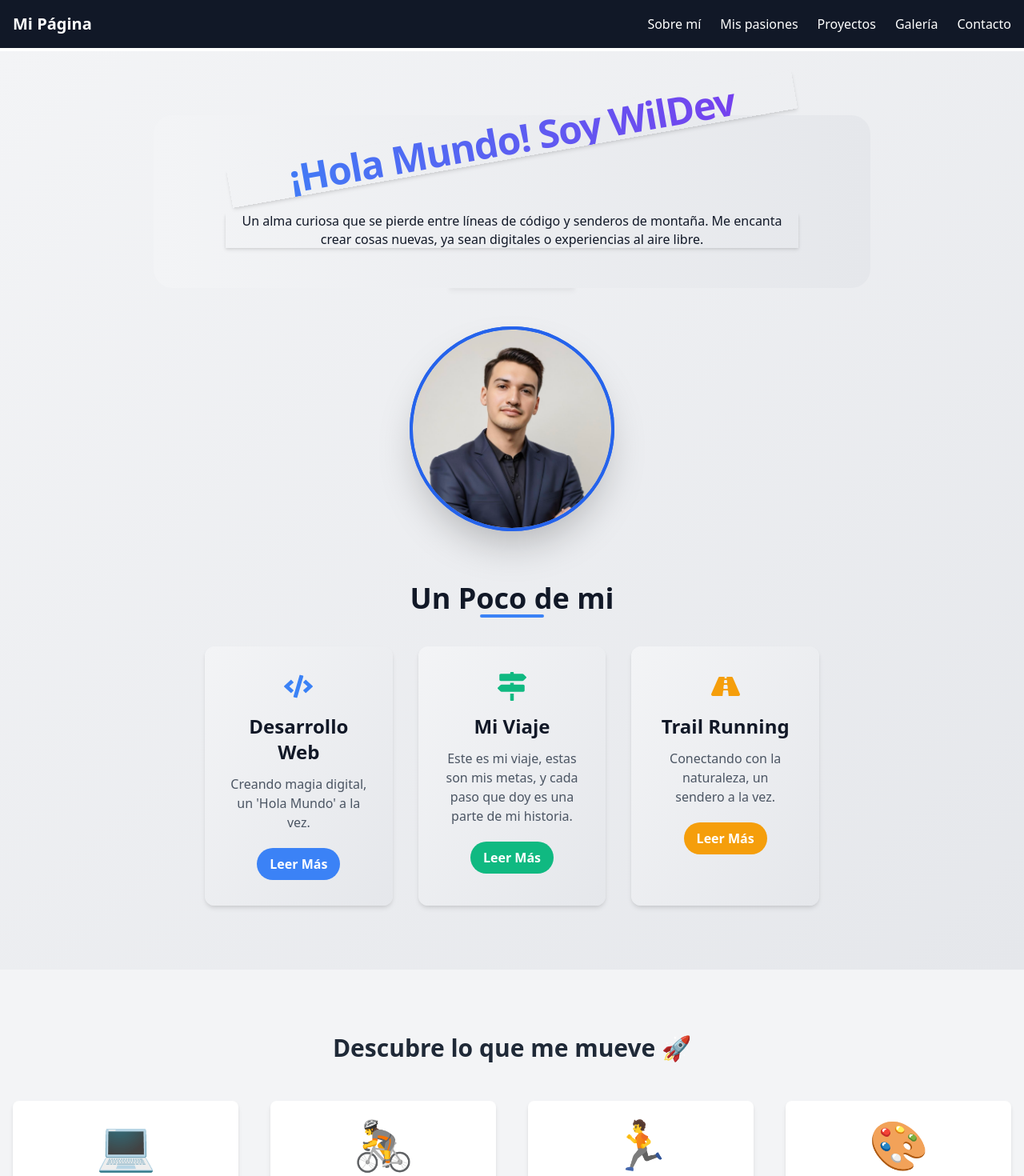
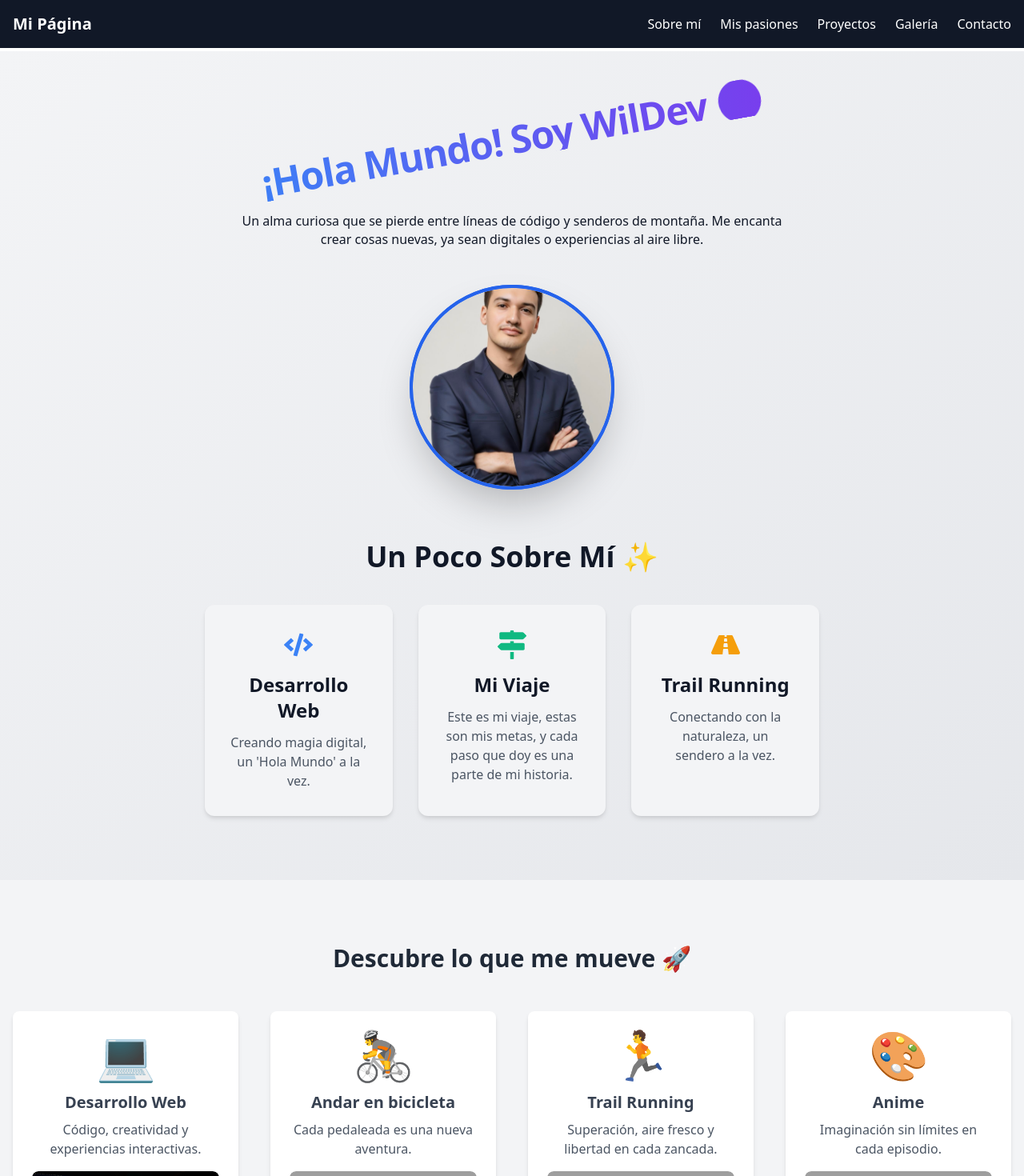
Before and after one commit to WildoFari/My-personal-page, a Next.js app: page / in a window 1280 px wide. Shown: the top 1470 px of the page at 80% size. Built offline with nearby package versions, Linux system fonts and the light colour scheme; grey boxes are pictures that could not be loaded.

Commit message:
about page

```diff
--- a/src/sections/About.tsx
+++ b/src/sections/About.tsx
@@ -51,37 +51,33 @@ export default function About() {
       transition={{ duration: 1 }}
     >
       <div ref={ref} className="max-w-4xl mx-auto text-center relative px-4 sm:px-6 md:px-0">
-        <div className="absolute inset-0 bg-gradient-to-r from-gray-100 to-gray-200 dark:from-gray-900 dark:to-gray-800 rounded-3xl -z-10"></div>
-
         <motion.h2
-          className="text-4xl sm:text-5xl md:text-6xl font-extrabold text-transparent bg-clip-text bg-gradient-to-r from-blue-500 to-purple-600 mb-10 sm:mb-14 tracking-tight shadow-md text-shadow-lg"
+          className="text-5xl sm:text-6xl font-extrabold text-transparent bg-clip-text bg-gradient-to-r from-blue-500 to-purple-600 mb-10 sm:mb-14 tracking-tight"
           initial={{ opacity: 0, scale: 0.8, rotate: -10 }}
           animate={animation}
           transition={{ duration: 0.8, ease: 'easeOut' }}
         >
-          ¡Hola Mundo! Soy WilDev
+          ¡Hola Mundo! Soy WilDev 🌍
         </motion.h2>
 
         <motion.p
-          className="text-base sm:text-lg md:text-xl leading-relaxed text-gray-900 dark:text-gray-300 mb-8 sm:mb-10 shadow-md text-shadow-sm"
+          className="text-lg sm:text-xl leading-relaxed text-gray-900 dark:text-gray-300 mb-8 sm:mb-10"
           initial={{ opacity: 0, y: 50, scale: 0.8 }}
           animate={animation}
           transition={{ duration: 0.8, ease: 'easeOut' }}
         >
           Un alma curiosa que se pierde entre líneas de código y senderos de montaña. Me encanta crear cosas nuevas, ya sean digitales o experiencias al aire libre.
         </motion.p>
-
-        <div className="w-32 sm:w-40 h-1 mx-auto bg-gradient-to-r from-blue-500 to-purple-600 rounded-full shadow-md mb-10 sm:mb-12"></div>
       </div>
 
       <div className="flex justify-center">
-        <div className="relative w-48 h-48 sm:w-56 sm:h-56 md:w-64 md:h-64">
+        <div className="relative w-56 h-56 sm:w-64 sm:h-64">
           <Image
             src={profileImage}
             alt="Foto de WilDev"
             width={256}
             height={256}
-            className="w-full h-full object-cover rounded-full shadow-2xl border-4 border-blue-600 dark:border-blue-400 object-top"
+            className="w-full h-full object-cover rounded-full shadow-2xl border-4 border-blue-600 dark:border-blue-400"
           />
           <motion.div
             className="absolute inset-0 rounded-full border-4 border-blue-600 dark:border-blue-400"
@@ -91,9 +87,8 @@ export default function About() {
       </div>
 
       <div ref={ref} className="mt-16 max-w-3xl mx-auto">
-        <h3 className="text-4xl font-semibold text-center mb-10 text-gray-900 dark:text-white relative">
-          Un Poco de mi
-          <div className="absolute left-1/2 transform -translate-x-1/2 w-20 h-1 bg-blue-500 rounded-full bottom-[-10px]"></div>
+        <h3 className="text-4xl font-semibold text-center mb-10 text-gray-900 dark:text-white">
+          Un Poco Sobre Mí ✨
         </h3>
         <motion.div
           className="grid grid-cols-1 md:grid-cols-3 gap-8"
@@ -101,42 +96,33 @@ export default function About() {
           animate={animation}
         >
           <motion.div
-            whileHover={{ scale: 1.05, boxShadow: '0 8px 15px rgba(0, 0, 0, 0.2)' }}
+            whileHover={{ scale: 1.05 }}
             transition={{ duration: 0.3 }}
-            className="bg-gradient-to-br from-gray-100 to-gray-200 dark:from-gray-800 dark:to-gray-700 rounded-xl p-8 shadow-md hover:shadow-lg transition-shadow duration-300 flex flex-col items-center text-center"
+            className="bg-gray-100 dark:bg-gray-800 rounded-xl p-8 shadow-md hover:shadow-lg flex flex-col items-center text-center"
           >
             <FaCode className="text-4xl text-blue-500 mb-4" />
             <h4 className="text-2xl font-semibold mb-3 text-gray-900 dark:text-white">Desarrollo Web</h4>
-            <p className="text-gray-600 dark:text-gray-400 mb-5">Creando magia digital, un 'Hola Mundo' a la vez.</p>
-            <button className="bg-blue-500 hover:bg-blue-600 text-white font-semibold py-2 px-4 rounded-full transition-colors duration-300">
-              Leer Más
-            </button>
+            <p className="text-gray-600 dark:text-gray-400">Creando magia digital, un 'Hola Mundo' a la vez.</p>
           </motion.div>
 
           <motion.div
-            whileHover={{ scale: 1.05, boxShadow: '0 8px 15px rgba(0, 0, 0, 0.2)' }}
+            whileHover={{ scale: 1.05 }}
             transition={{ duration: 0.3 }}
-            className="bg-gradient-to-br from-gray-100 to-gray-200 dark:from-gray-800 dark:to-gray-700 rounded-xl p-8 shadow-md hover:shadow-lg transition-shadow duration-300 flex flex-col items-center text-center"
+            className="bg-gray-100 dark:bg-gray-800 rounded-xl p-8 shadow-md hover:shadow-lg flex flex-col items-center text-center"
           >
             <FaMapSigns className="text-4xl text-green-500 mb-4" />
             <h4 className="text-2xl font-semibold mb-3 text-gray-900 dark:text-white">Mi Viaje</h4>
-            <p className="text-gray-600 dark:text-gray-400 mb-5">Este es mi viaje, estas son mis metas, y cada paso que doy es una parte de mi historia.</p>
-            <button className="bg-green-500 hover:bg-green-600 text-white font-semibold py-2 px-4 rounded-full transition-colors duration-300">
-              Leer Más
-            </button>
+            <p className="text-gray-600 dark:text-gray-400">Este es mi viaje, estas son mis metas, y cada paso que doy es una parte de mi historia.</p>
           </motion.div>
 
           <motion.div
-            whileHover={{ scale: 1.05, boxShadow: '0 8px 15px rgba(0, 0, 0, 0.2)' }}
+            whileHover={{ scale: 1.05 }}
             transition={{ duration: 0.3 }}
-            className="bg-gradient-to-br from-gray-100 to-gray-200 dark:from-gray-800 dark:to-gray-700 rounded-xl p-8 shadow-md hover:shadow-lg transition-shadow duration-300 flex flex-col items-center text-center"
+            className="bg-gray-100 dark:bg-gray-800 rounded-xl p-8 shadow-md hover:shadow-lg flex flex-col items-center text-center"
           >
             <FaRoad className="text-4xl text-yellow-500 mb-4" />
             <h4 className="text-2xl font-semibold mb-3 text-gray-900 dark:text-white">Trail Running</h4>
-            <p className="text-gray-600 dark:text-gray-400 mb-5">Conectando con la naturaleza, un sendero a la vez.</p>
-            <button className="bg-yellow-500 hover:bg-yellow-600 text-white font-semibold py-2 px-4 rounded-full transition-colors duration-300">
-              Leer Más
-            </button>
+            <p className="text-gray-600 dark:text-gray-400">Conectando con la naturaleza, un sendero a la vez.</p>
           </motion.div>
         </motion.div>
       </div>
```
